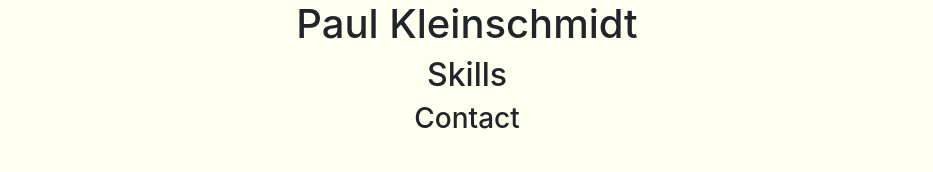
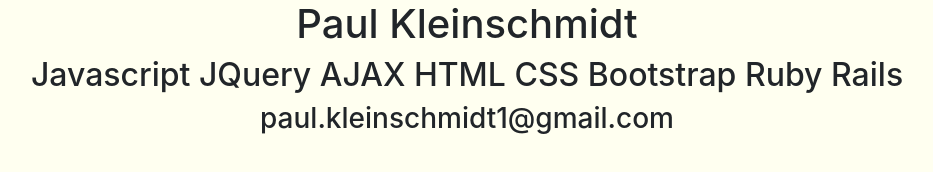
Before and after one commit to PaulKleinschmidt/old-portfolio, a website: page index.html in a window 1280 px wide. Shown: the whole page, without its empty margins (173-1106 px from the left). Drawn offline with nearby package versions, Linux system fonts and the light colour scheme.

Commit message:
changed title names

```diff
--- a/index.html
+++ b/index.html
@@ -10,10 +10,11 @@
       <script src="index.js" type="text/javascript" charset="utf-8" defer></script>
     </head>
     <body class="container-fluid">
+
       <h1> Paul Kleinschmidt </h1>
 
-      <h2>Skills</h2>
+      <h2>Javascript JQuery AJAX HTML CSS Bootstrap Ruby Rails</h2>
 
-      <h3>Contact</h3>
+      <h3>paul.kleinschmidt1@gmail.com</h3>
     </body>
 </html>
```
